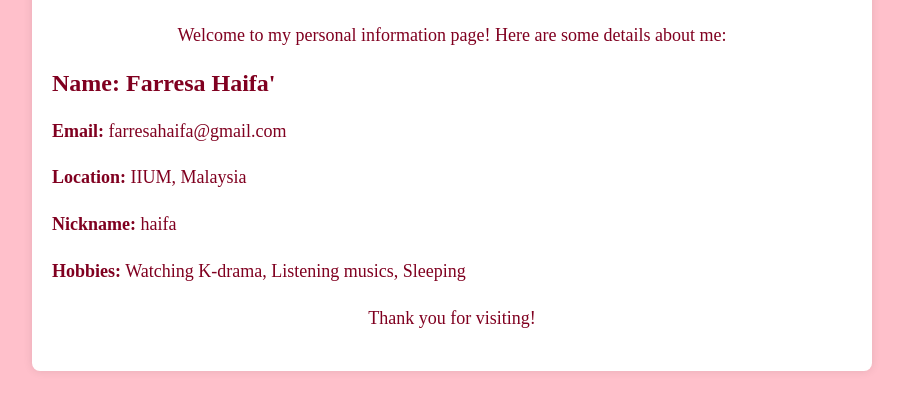
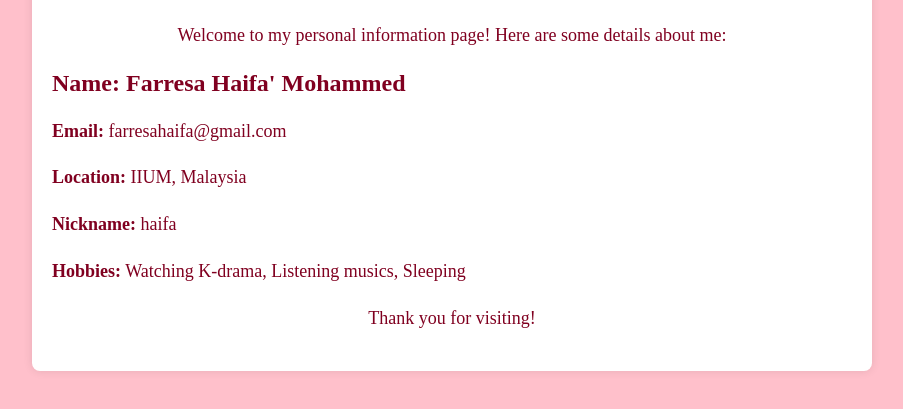
Before and after one commit to farresahaifa/website, a plain HTML site: page index.html in a window 1280 px wide. Shown: the part 129-538 px from the top of the page, without its empty margins (188-1091 px from the left). Drawn offline with Linux system fonts and the light colour scheme.

Commit message:
Update index.html

```diff
--- a/index.html
+++ b/index.html
@@ -40,7 +40,7 @@
         <p>Welcome to my personal information page! Here are some details about me:</p>
 
         <div class="personal-info">
-            <h2>Name: Farresa Haifa'</h2>
+            <h2>Name: Farresa Haifa' Mohammed </h2>
             <p><strong>Email:</strong> farresahaifa@gmail.com</p>
             <p><strong>Location:</strong> IIUM, Malaysia</p>
             <p><strong>Nickname:</strong> haifa</p>
```
